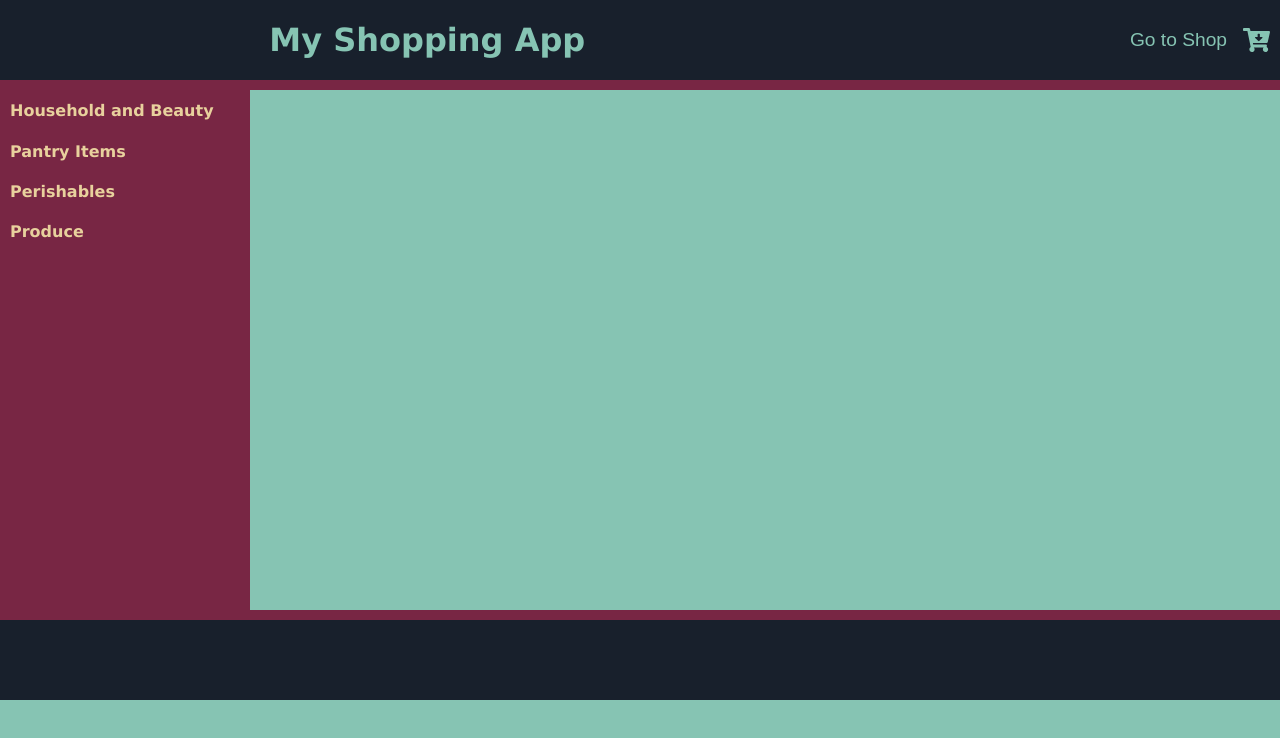
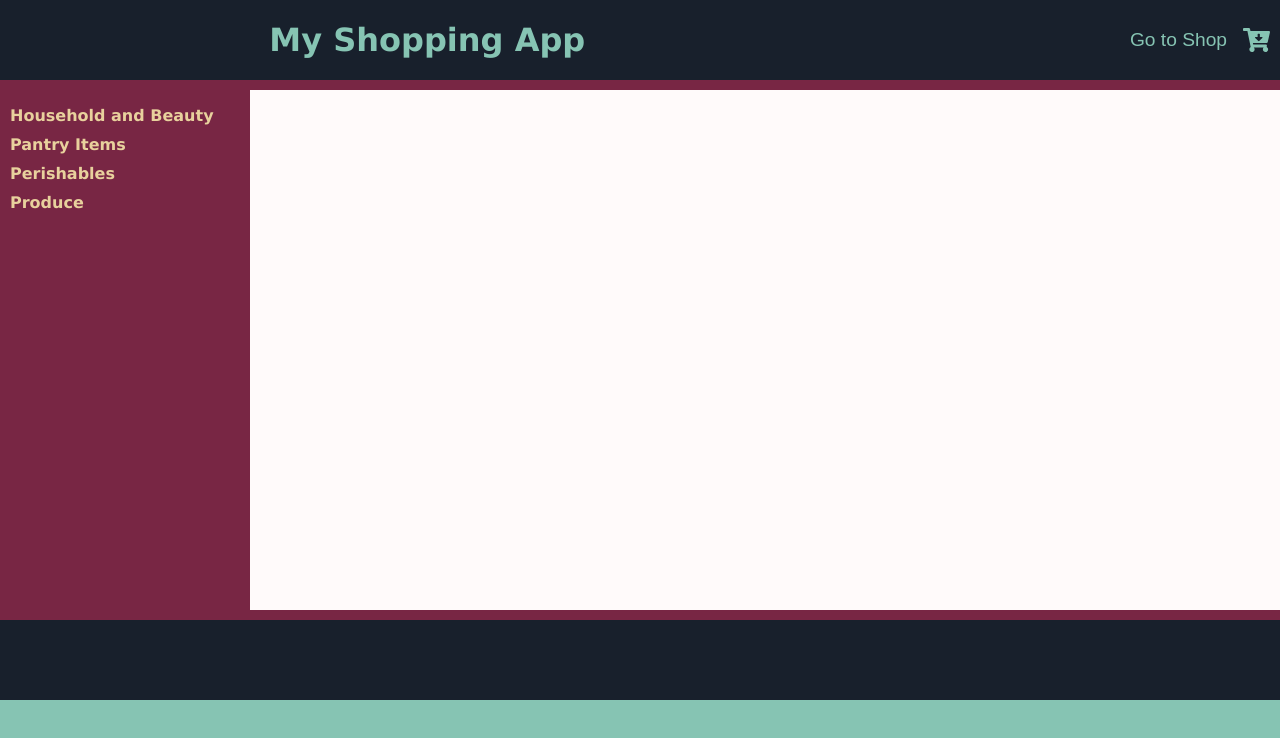
Before and after one commit to JPMCrain/my_shopping_app, a React (Create React App) app in the folder my_shopping_app/: page / in a window 1280 px wide. Shown: the top 738 px of the page. Built offline with nearby package versions, Linux system fonts and the light colour scheme.

Commit message:
Added functionality to display shop list cards. Designed the layout better

```diff
--- /dev/null
+++ b/my_shopping_app/src/components/AddShopListCards/AddShopListCards.jsx
@@ -0,0 +1,36 @@
+import React, { Component } from 'react'
+import styles from './index.module.css';
+import ItemCard from '../ItemCard/ItemCard';
+
+export class AddShopListCards extends Component {
+
+
+	render() {
+
+		const list = this.props.recievedItems;
+
+		return (
+			<div className={styles.Wrapper}>
+				<div className={styles.cardsTopBar} >
+					<h4>{list.name}</h4>
+				</div>
+				<div className={styles.cardsWrapper}>
+					{list.items !== undefined &&
+						list.items.map((item, index) => {
+							return (
+								<ItemCard
+									key={index}
+									image={item.imagelink}
+									name={item.name}
+									price={item.price}
+								/>
+							)
+						})
+					}
+				</div>
+			</div>
+		)
+	}
+}
+
+export default AddShopListCards
--- /dev/null
+++ b/my_shopping_app/src/components/AddShopListCards/index.module.css
@@ -0,0 +1,17 @@
+.cardsTopBar {
+	display: flex;
+	line-height: 50px;
+	padding-left: 20px;
+	font-size: 1.2em;
+	height: 50px;
+	color: #782644;
+}
+
+
+.cardsWrapper {
+	display: flex;
+	flex-wrap: wrap;
+	height: 465px;
+	overflow-y: auto;
+	z-index: 1;
+}
--- a/my_shopping_app/src/components/CatogoryList/index.module.css
+++ b/my_shopping_app/src/components/CatogoryList/index.module.css
@@ -4,7 +4,6 @@
 }
 
 ul {
-	margin-top: -10px;
 	padding: 0;
 	padding-left: 10px;
 }
@@ -12,6 +11,11 @@ ul {
 li {
 	cursor: pointer;
 	list-style-type: none;
+}
+
+.catlistItem {
+	margin-top: 10px;
+	margin-bottom: 10px;
 }
 
 .catlistItem:hover {
--- a/my_shopping_app/src/components/Footer/index.module.css
+++ b/my_shopping_app/src/components/Footer/index.module.css
@@ -6,4 +6,5 @@
 	justify-content: space-around;
 	background-color: #18202c;
 	border-top: 10px solid #782644;
+	z-index: 2;
 }
--- a/my_shopping_app/src/components/ItemCard/ItemCard.jsx
+++ b/my_shopping_app/src/components/ItemCard/ItemCard.jsx
@@ -7,14 +7,14 @@ class ItemCard extends Component {
 	render() {
 		return (
 			<div className={styles.itemWrapper}>
-				<div className={styles.itemImage}>
-					<img src="" alt="" />
+				<div >
+					<img className={styles.itemImage} src={this.props.image} alt="" />
 				</div>
 				<div className={styles.itemName}>
-					<h4>sugar and spice</h4>
+					<h4>{this.props.name}</h4>
 				</div>
 				<div className={styles.itemPrice}>
-					<h4>$ 5.99</h4>
+					<h4>$ {this.props.price}</h4>
 				</div>
 				<div className={styles.AddToCartWrapper}>
 					<div className={styles.itemQuantity}>
--- a/my_shopping_app/src/components/ItemCard/index.module.css
+++ b/my_shopping_app/src/components/ItemCard/index.module.css
@@ -1,24 +1,36 @@
 .itemWrapper {
+	font-size: 0.8em;
+	margin: 20px;
 	width: 150px;
-	height: 250px;
+	height: 260px;
 	display: flex;
 	flex-direction: column;
+	justify-content: space-between;
 	align-items: center;
 	background-color: #e8d19d;
 	border-radius: 20px;
+	border: 2px solid #782644;
 }
 
 .itemImage {
+	border-top-left-radius: 20px;
+	border-top-right-radius: 20px;
 	width: 150px;
-	height: 150px;
+	height: 120px;
+	background-color: snow;
 }
 
 .itemName {
+	color: #1f5a72;
+	width: 90%;
+	height: 40px;
 	text-align: center;
-	padding: 10px;
+	padding: 5px;
+	border-bottom: 2px dashed #782644;
 }
 
 h4 {
+	padding: 0;
 	margin: 0;
 }
 
@@ -33,8 +45,16 @@ h4 {
 }
 
 .itemAddToCart {
+	align-self: flex-end;
 	width: 60px;
 	height: 60px;
 	border-radius: 60px;
 	font-size: 10px;
 }
+
+.itemPrice {
+	width: 90%;
+	color: #782644;
+	font-size: 1.2em;
+	justify-self: flex-start;
+}
--- a/my_shopping_app/src/components/ShopListCards/ShopListCards.jsx
+++ /dev/null
@@ -1,17 +0,0 @@
-import React, { Component } from 'react'
-// import ItemCard from '../ItemCard/ItemCard';
-//import styles from './index.module.css';
-
-
-class ShopListCards extends Component {
-
-
-	render() {
-		return (
-			<div>
-			</div>
-		)
-	}
-}
-
-export default ShopListCards
--- a/my_shopping_app/src/pages/ShopPage/ShopPage.jsx
+++ b/my_shopping_app/src/pages/ShopPage/ShopPage.jsx
@@ -4,7 +4,7 @@ import Header from '../../components/Header/Header.jsx';
 
 import Footer from '../../components/Footer/Footer.jsx';
 import CatogoryList from '../../components/CatogoryList/CatogoryList';
-import ShopListCards from '../../components/ShopListCards/ShopListCards';
+import AddShopListCards from '../../components/AddShopListCards/AddShopListCards';
 
 class ShopPage extends Component {
 	constructor(props) {
@@ -29,10 +29,11 @@ class ShopPage extends Component {
 						<CatogoryList onCategorytItemClick={this.onCategorytItemClick} />
 					</div>
 					<div className={styles.itemsWrapper}>
-						<ShopListCards recievedItem={this.state.selectedList} />
+						<div>
+							<AddShopListCards recievedItems={this.state.selectedList} />
+						</div>
 					</div>
 				</div>
-
 				<Footer />
 			</div>
 		)
--- a/my_shopping_app/src/pages/ShopPage/index.module.css
+++ b/my_shopping_app/src/pages/ShopPage/index.module.css
@@ -19,4 +19,5 @@
 .itemsWrapper {
 	flex-grow: 3;
 	height: 100%;
+	background-color: snow;
 }
```
Also changed, not shown: my_shopping_app/src/components/ShopListCards/index.module.css (deleted).
